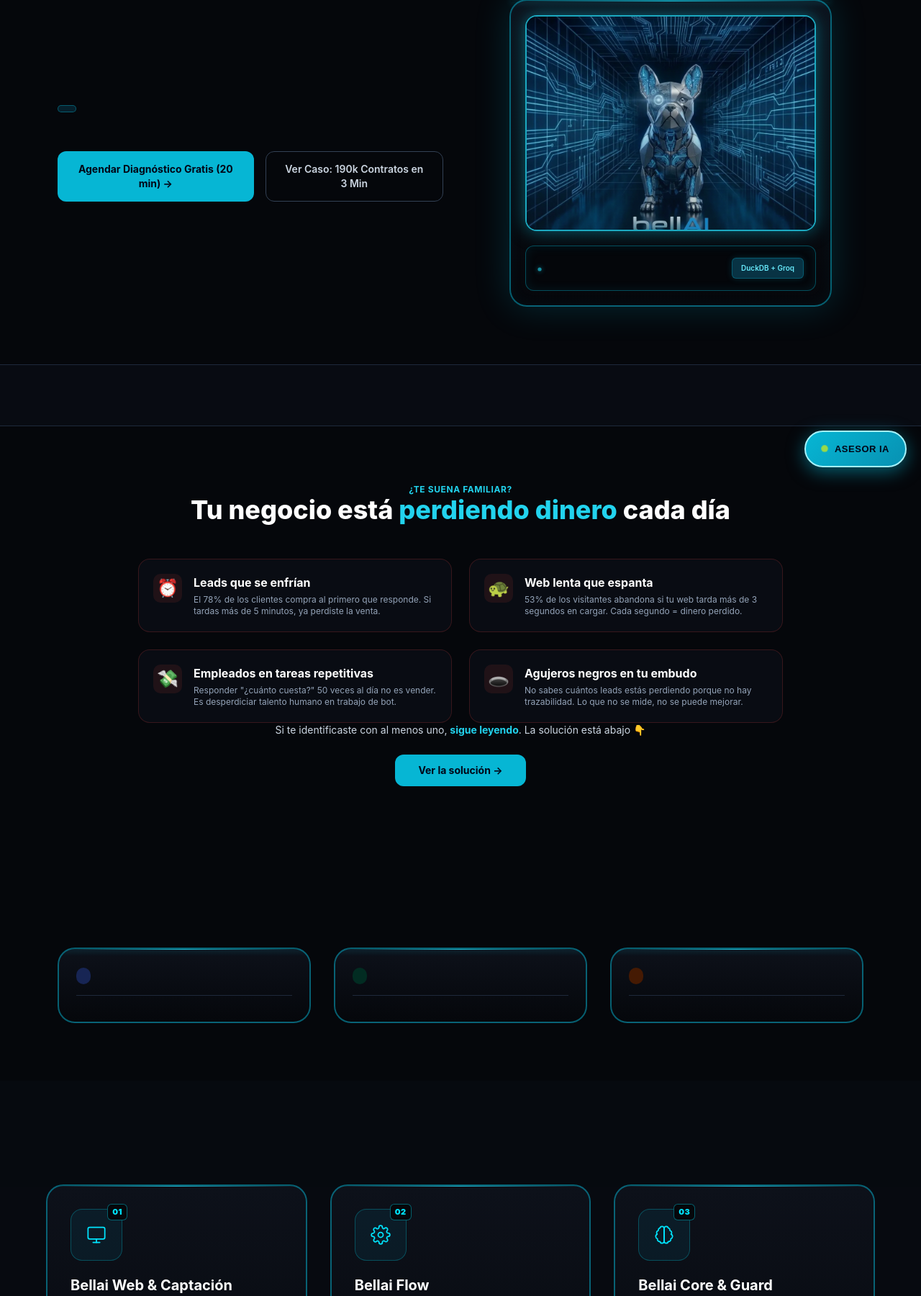
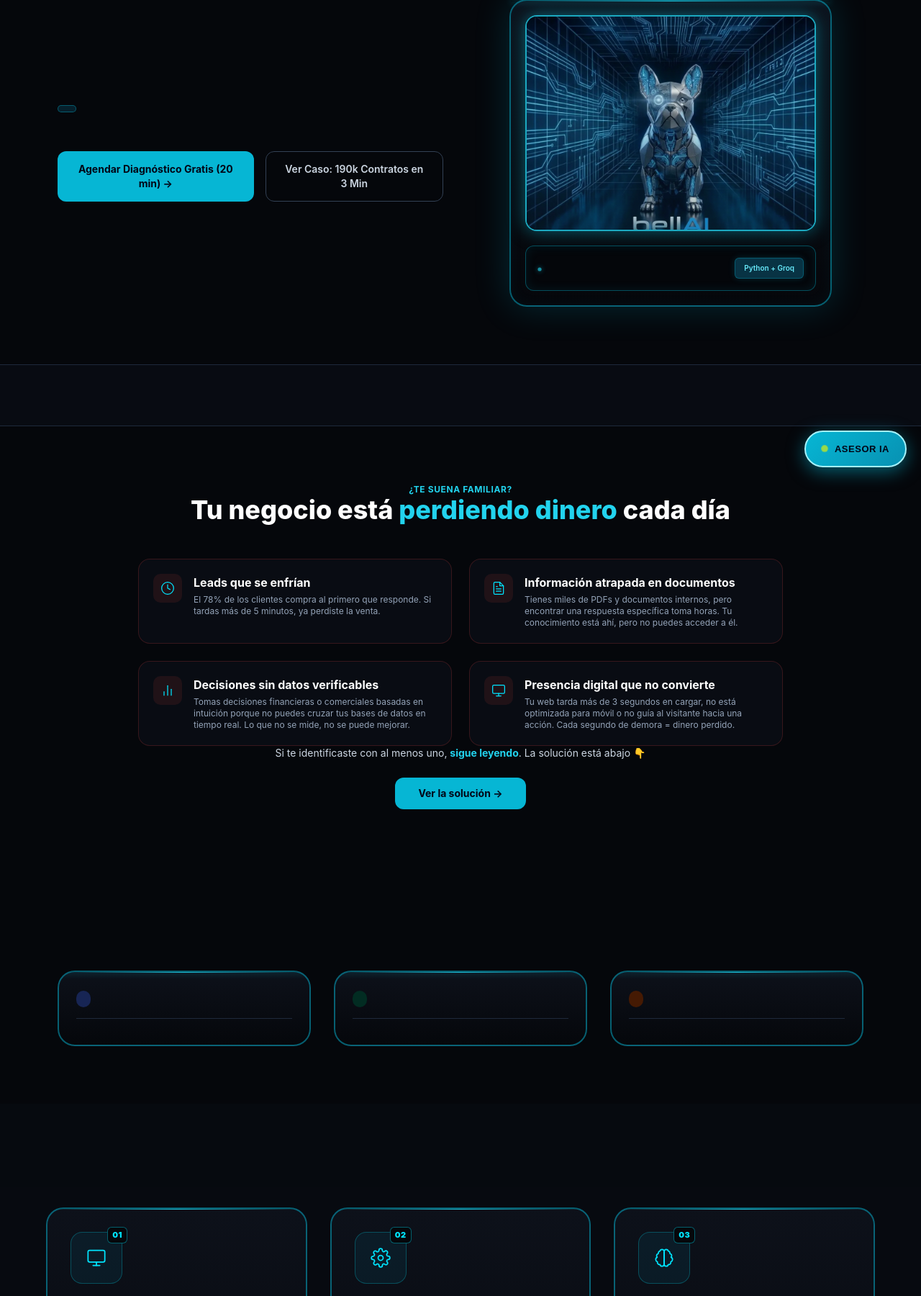
Before and after one commit to Danxaug/BellAI, a Python web app: template app/templates/index.html in a window 1280 px wide. Shown: the part 131-1931 px from the top of the page at 72% size. Run offline with Jinja, Linux system fonts and the light colour scheme; the template is opened without the code that fills it, so the values that code supplies are empty.

Commit message:
fix: dolores universales con SVGs profesionales

```diff
--- a/app/templates/index.html
+++ b/app/templates/index.html
@@ -175,7 +175,7 @@
                             {{ t.active_agent }}
                         </p>
                     </div>
-                    <span class="text-[10px] font-semibold bg-cyan-950 text-cyan-300 px-3 py-1.5 rounded-md border border-cyan-500/30 shadow-[0_0_10px_rgba(6,182,212,0.2)]">DuckDB + Groq</span>
+                    <span class="text-[10px] font-semibold bg-cyan-950 text-cyan-300 px-3 py-1.5 rounded-md border border-cyan-500/30 shadow-[0_0_10px_rgba(6,182,212,0.2)]">Python + Groq</span>
                 </div>
             </div>
         </div>
@@ -202,35 +202,64 @@
         </div>
 
         <div class="grid md:grid-cols-2 gap-6">
+            <!-- Dolor 1: Leads que se enfrían (Bellai Flow) -->
             <div class="pain-item" data-aos="fade-right" data-aos-delay="100">
-                    <div class="pain-icon">⏰</div>
+                <div class="pain-icon">
+                    <svg xmlns="http://www.w3.org/2000/svg" width="20" height="20" viewBox="0 0 24 24" fill="none" stroke="#00e5ff" stroke-width="1.5" stroke-linecap="round" stroke-linejoin="round">
+                        <circle cx="12" cy="12" r="10"></circle>
+                        <polyline points="12 6 12 12 16 14"></polyline>
+                    </svg>
+                </div>
                 <div>
                     <h4 class="text-base font-bold text-white mb-1">Leads que se enfrían</h4>
                     <p class="text-xs text-slate-400">El 78% de los clientes compra al primero que responde. Si tardas más de 5 minutos, ya perdiste la venta.</p>
                 </div>
             </div>
 
+            <!-- Dolor 2: Información atrapada (Bellai Core - RAG) -->
             <div class="pain-item" data-aos="fade-left" data-aos-delay="200">
-                    <div class="pain-icon">🐢</div>
+                <div class="pain-icon">
+                    <svg xmlns="http://www.w3.org/2000/svg" width="20" height="20" viewBox="0 0 24 24" fill="none" stroke="#00e5ff" stroke-width="1.5" stroke-linecap="round" stroke-linejoin="round">
+                        <path d="M14 2H6a2 2 0 0 0-2 2v16a2 2 0 0 0 2 2h12a2 2 0 0 0 2-2V8z"></path>
+                        <polyline points="14 2 14 8 20 8"></polyline>
+                        <line x1="16" y1="13" x2="8" y2="13"></line>
+                        <line x1="16" y1="17" x2="8" y2="17"></line>
+                        <polyline points="10 9 9 9 8 9"></polyline>
+                    </svg>
+                </div>
                 <div>
-                        <h4 class="text-base font-bold text-white mb-1">Web lenta que espanta</h4>
-                        <p class="text-xs text-slate-400">53% de los visitantes abandona si tu web tarda más de 3 segundos en cargar. Cada segundo = dinero perdido.</p>
+                    <h4 class="text-base font-bold text-white mb-1">Información atrapada en documentos</h4>
+                    <p class="text-xs text-slate-400">Tienes miles de PDFs y documentos internos, pero encontrar una respuesta específica toma horas. Tu conocimiento está ahí, pero no puedes acceder a él.</p>
                 </div>
             </div>
 
+            <!-- Dolor 3: Decisiones sin datos (Bellai Guard - Analítica) -->
             <div class="pain-item" data-aos="fade-right" data-aos-delay="300">
-                    <div class="pain-icon">💸</div>
+                <div class="pain-icon">
+                    <svg xmlns="http://www.w3.org/2000/svg" width="20" height="20" viewBox="0 0 24 24" fill="none" stroke="#00e5ff" stroke-width="1.5" stroke-linecap="round" stroke-linejoin="round">
+                        <line x1="18" y1="20" x2="18" y2="10"></line>
+                        <line x1="12" y1="20" x2="12" y2="4"></line>
+                        <line x1="6" y1="20" x2="6" y2="14"></line>
+                    </svg>
+                </div>
                 <div>
-                        <h4 class="text-base font-bold text-white mb-1">Empleados en tareas repetitivas</h4>
-                        <p class="text-xs text-slate-400">Responder "¿cuánto cuesta?" 50 veces al día no es vender. Es desperdiciar talento humano en trabajo de bot.</p>
+                    <h4 class="text-base font-bold text-white mb-1">Decisiones sin datos verificables</h4>
+                    <p class="text-xs text-slate-400">Tomas decisiones financieras o comerciales basadas en intuición porque no puedes cruzar tus bases de datos en tiempo real. Lo que no se mide, no se puede mejorar.</p>
                 </div>
             </div>
 
+            <!-- Dolor 4: Web que no convierte (Bellai Web) -->
             <div class="pain-item" data-aos="fade-left" data-aos-delay="400">
-                    <div class="pain-icon">🕳️</div>
+                <div class="pain-icon">
+                    <svg xmlns="http://www.w3.org/2000/svg" width="20" height="20" viewBox="0 0 24 24" fill="none" stroke="#00e5ff" stroke-width="1.5" stroke-linecap="round" stroke-linejoin="round">
+                        <rect x="2" y="3" width="20" height="14" rx="2" ry="2"></rect>
+                        <line x1="8" y1="21" x2="16" y2="21"></line>
+                        <line x1="12" y1="17" x2="12" y2="21"></line>
+                    </svg>
+                </div>
                 <div>
-                        <h4 class="text-base font-bold text-white mb-1">Agujeros negros en tu embudo</h4>
-                        <p class="text-xs text-slate-400">No sabes cuántos leads estás perdiendo porque no hay trazabilidad. Lo que no se mide, no se puede mejorar.</p>
+                    <h4 class="text-base font-bold text-white mb-1">Presencia digital que no convierte</h4>
+                    <p class="text-xs text-slate-400">Tu web tarda más de 3 segundos en cargar, no está optimizada para móvil o no guía al visitante hacia una acción. Cada segundo de demora = dinero perdido.</p>
                 </div>
             </div>
         </div>
```
Lines whose indentation alone changed are shown as unchanged.
